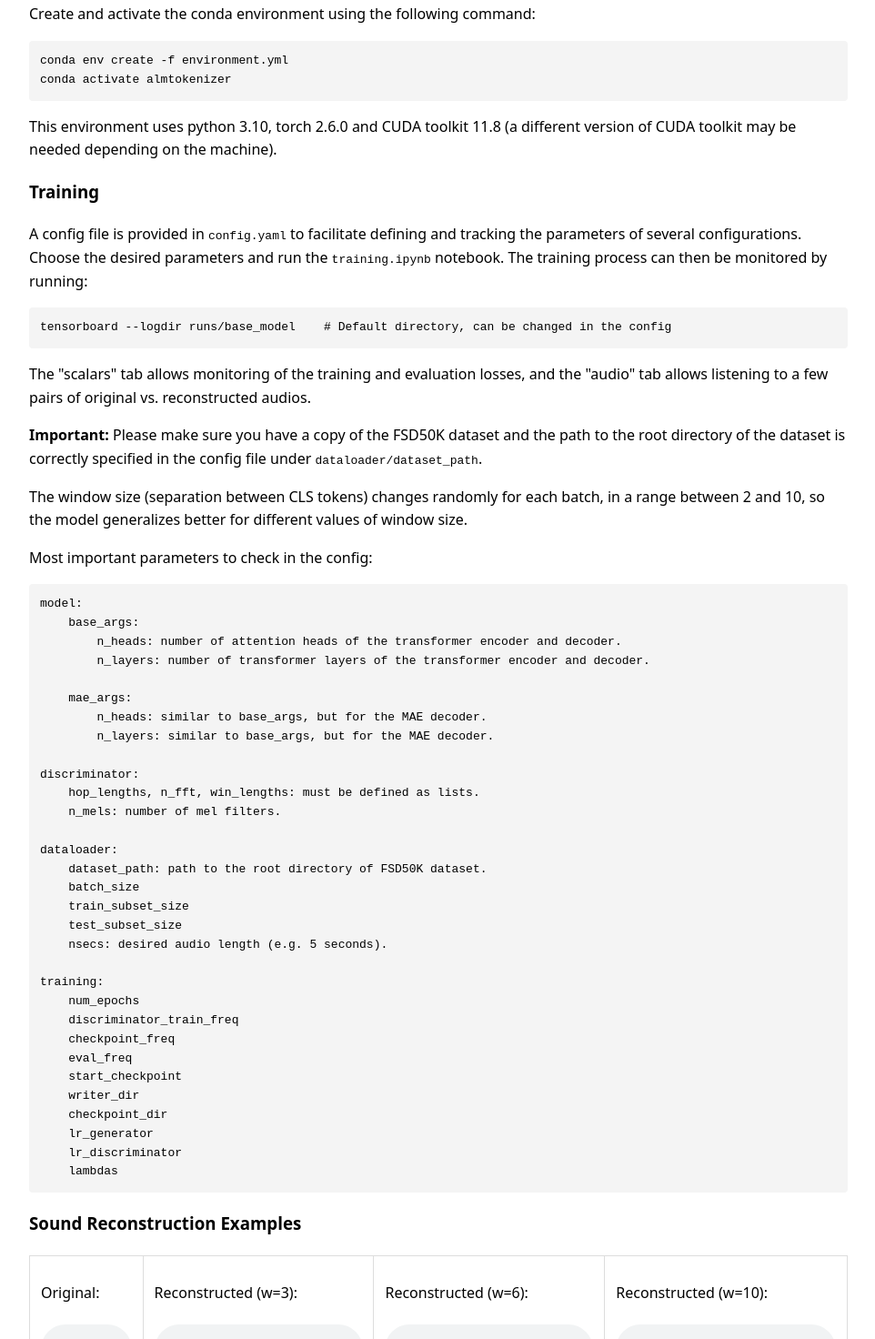
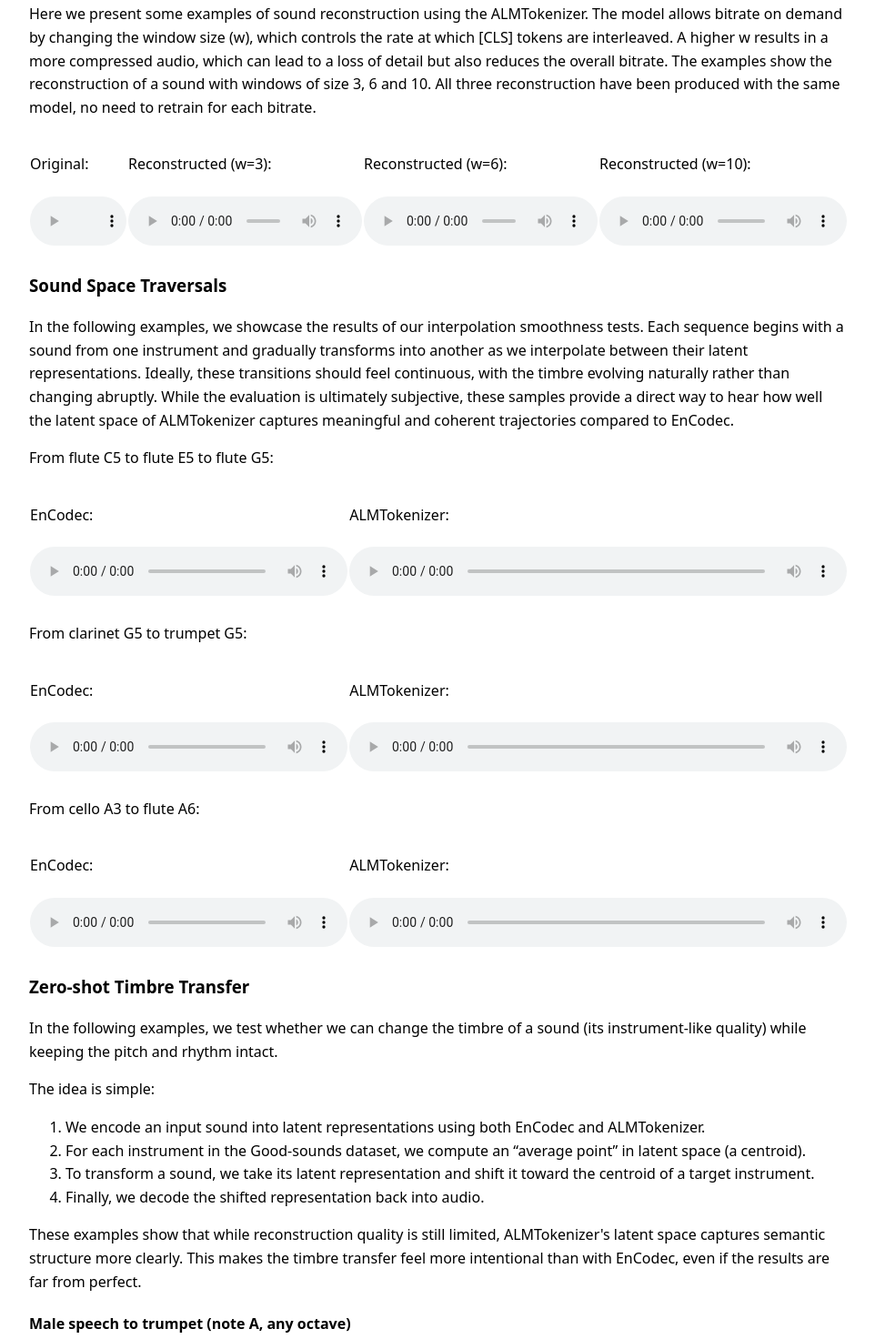
Before and after one commit to angelmf97/almtokenizer, a plain HTML site: page docs/index.html in a window 1280 px wide. Shown: the part 279-1751 px from the top of the page at 91% size, without its empty margins (8-970 px from the left). Drawn offline with Linux system fonts and the light colour scheme.

Commit message:
Add proper description for traversal examples

```diff
--- a/docs/index.html
+++ b/docs/index.html
@@ -9,7 +9,7 @@
     pre { background: #f4f4f4; padding: 12px; border-radius: 4px; overflow-x: auto; }
     code { font-family: monospace; }
     table { border-collapse: collapse; margin: 20px 0; width: 100%; }
-    td, th { border: 1px solid #ddd; padding: 12px; vertical-align: top; }
+    /* td, th { border: 1px solid #ddd; padding: 12px; vertical-align: top; } */
     audio { width: 100%; margin-top: 6px; }
   </style>
 </head>
@@ -24,71 +24,11 @@ This work introduces a new way of compressing audio into discrete tokens that ar
 making them more suitable for audio language modeling tasks such as text-to-speech, audio captioning, or music generation.
 </p>
 
-<h3>Quick setup</h3>
-<p>Create and activate the conda environment using the following command:</p>
-<pre><code>conda env create -f environment.yml
-conda activate almtokenizer
-</code></pre>
-
-<p>
-This environment uses python 3.10, torch 2.6.0 and CUDA toolkit 11.8 (a different version of CUDA toolkit may be needed depending on the machine).
-</p>
-
-<h3>Training</h3>
-<p>
-A config file is provided in <code>config.yaml</code> to facilitate defining and tracking the parameters of several configurations.
-Choose the desired parameters and run the <code>training.ipynb</code> notebook.
-The training process can then be monitored by running:
-</p>
-<pre><code>tensorboard --logdir runs/base_model    # Default directory, can be changed in the config
-</code></pre>
-
-<p>
-The "scalars" tab allows monitoring of the training and evaluation losses,
-and the "audio" tab allows listening to a few pairs of original vs. reconstructed audios.
-</p>
-
-<p><b>Important:</b> Please make sure you have a copy of the FSD50K dataset and the path to the root directory of the dataset is correctly specified in the config file under <code>dataloader/dataset_path</code>.</p>
-
-<p>
-The window size (separation between CLS tokens) changes randomly for each batch, in a range between 2 and 10, so the model generalizes better for different values of window size.
-</p>
-
-<p>Most important parameters to check in the config:</p>
-<pre><code>model:
-    base_args:
-        n_heads: number of attention heads of the transformer encoder and decoder.
-        n_layers: number of transformer layers of the transformer encoder and decoder.
-
-    mae_args:
-        n_heads: similar to base_args, but for the MAE decoder.
-        n_layers: similar to base_args, but for the MAE decoder.
-
-discriminator:
-    hop_lengths, n_fft, win_lengths: must be defined as lists.
-    n_mels: number of mel filters.
-
-dataloader:
-    dataset_path: path to the root directory of FSD50K dataset.
-    batch_size
-    train_subset_size
-    test_subset_size
-    nsecs: desired audio length (e.g. 5 seconds).
-
-training:
-    num_epochs
-    discriminator_train_freq
-    checkpoint_freq
-    eval_freq
-    start_checkpoint
-    writer_dir
-    checkpoint_dir
-    lr_generator
-    lr_discriminator
-    lambdas
-</code></pre>
 
 <h3>Sound Reconstruction Examples</h3>
+
+Here we present some examples of sound reconstruction using the ALMTokenizer. The model allows bitrate on demand by changing the window size (w), which controls the rate at which [CLS] tokens are interleaved. A higher w results in a more compressed audio, which can lead to a loss of detail but also reduces the overall bitrate. The examples show the reconstruction of a sound with windows of size 3, 6 and 10. All three reconstruction have been produced with the same model, no need to retrain for each bitrate.
+
 <table>
   <tr>
     <td>
@@ -111,15 +51,25 @@ training:
 </table>
 
 <h3>Sound Space Traversals</h3>
+
+<p>In the following examples, we showcase the results of our interpolation smoothness tests. Each sequence begins with a sound from one instrument and gradually transforms into another as we interpolate between their latent representations. Ideally, these transitions should feel continuous, with the timbre evolving naturally rather than changing abruptly. While the evaluation is ultimately subjective, these samples provide a direct way to hear how well the latent space of ALMTokenizer captures meaningful and coherent trajectories compared to EnCodec.</p>
+
+<p>From flute C5 to flute E5 to flute G5:</p>
 <table>
   <tr>
     <td><p>EnCodec:</p><audio controls src="audio/EnCodec_trajectory_0.wav"></audio></td>
     <td><p>ALMTokenizer:</p><audio controls src="audio/ALMTokenizer_trajectory_0.wav"></audio></td>
   </tr>
+</table>
+<p>From clarinet G5 to trumpet G5:</p>
+<table>
   <tr>
     <td><p>EnCodec:</p><audio controls src="audio/EnCodec_trajectory_1.wav"></audio></td>
     <td><p>ALMTokenizer:</p><audio controls src="audio/ALMTokenizer_trajectory_1.wav"></audio></td>
   </tr>
+</table>
+<p>From cello A3 to flute A6:</p>
+<table>
   <tr>
     <td><p>EnCodec:</p><audio controls src="audio/EnCodec_trajectory_2.wav"></audio></td>
     <td><p>ALMTokenizer:</p><audio controls src="audio/ALMTokenizer_trajectory_2.wav"></audio></td>
@@ -144,7 +94,7 @@ These examples show that while reconstruction quality is still limited, ALMToken
 This makes the timbre transfer feel more intentional than with EnCodec, even if the results are far from perfect.
 </p>
 
-<h4> Male speech to cello </h4>
+<h4> Male speech to trumpet (note A, any octave) </h4>
 
 <table>
     <tr>
@@ -165,7 +115,7 @@ This makes the timbre transfer feel more intentional than with EnCodec, even if
     </tr>
 </table>
 
-<h4> Female speech to cello </h4>
+<h4> Female speech to trumpet (note A, any octave) </h4>
 
 <table>
     <tr>
```
